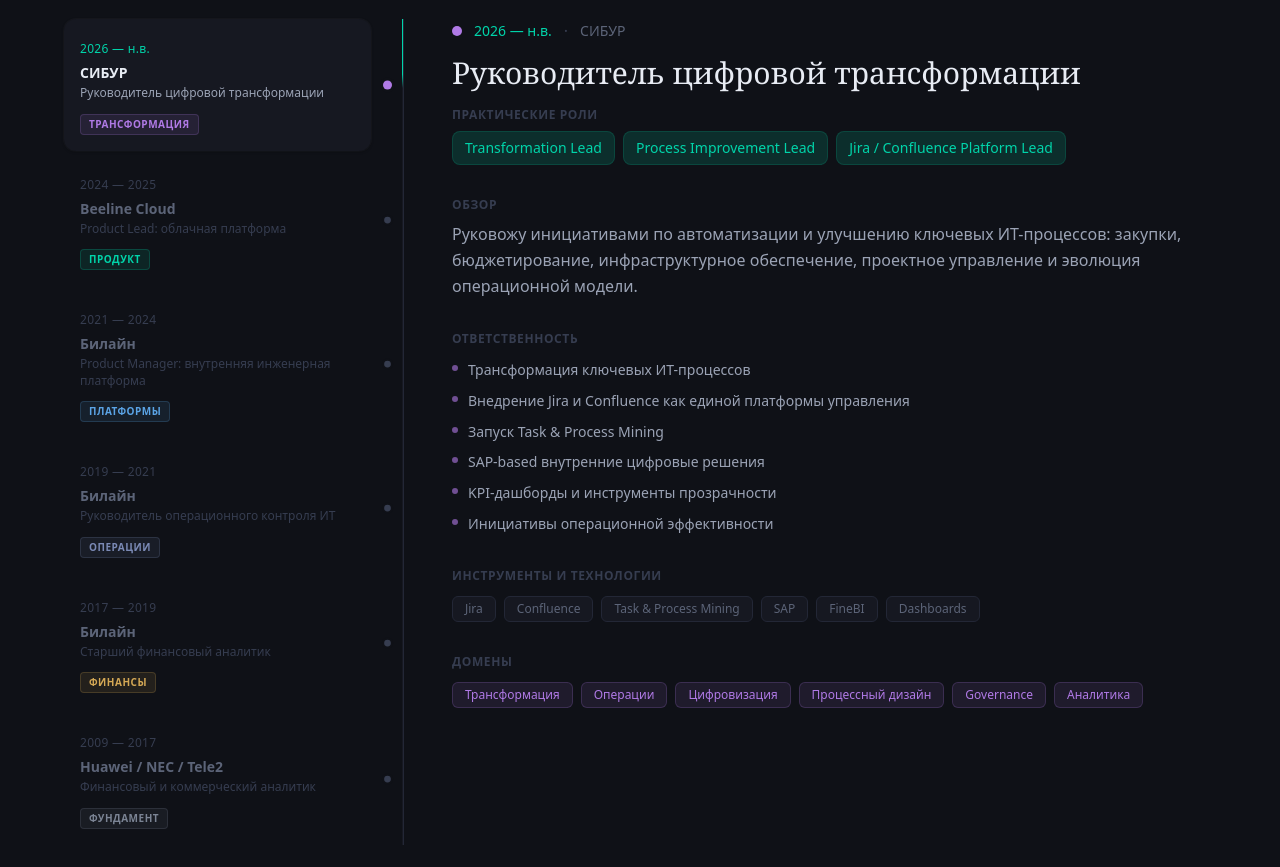
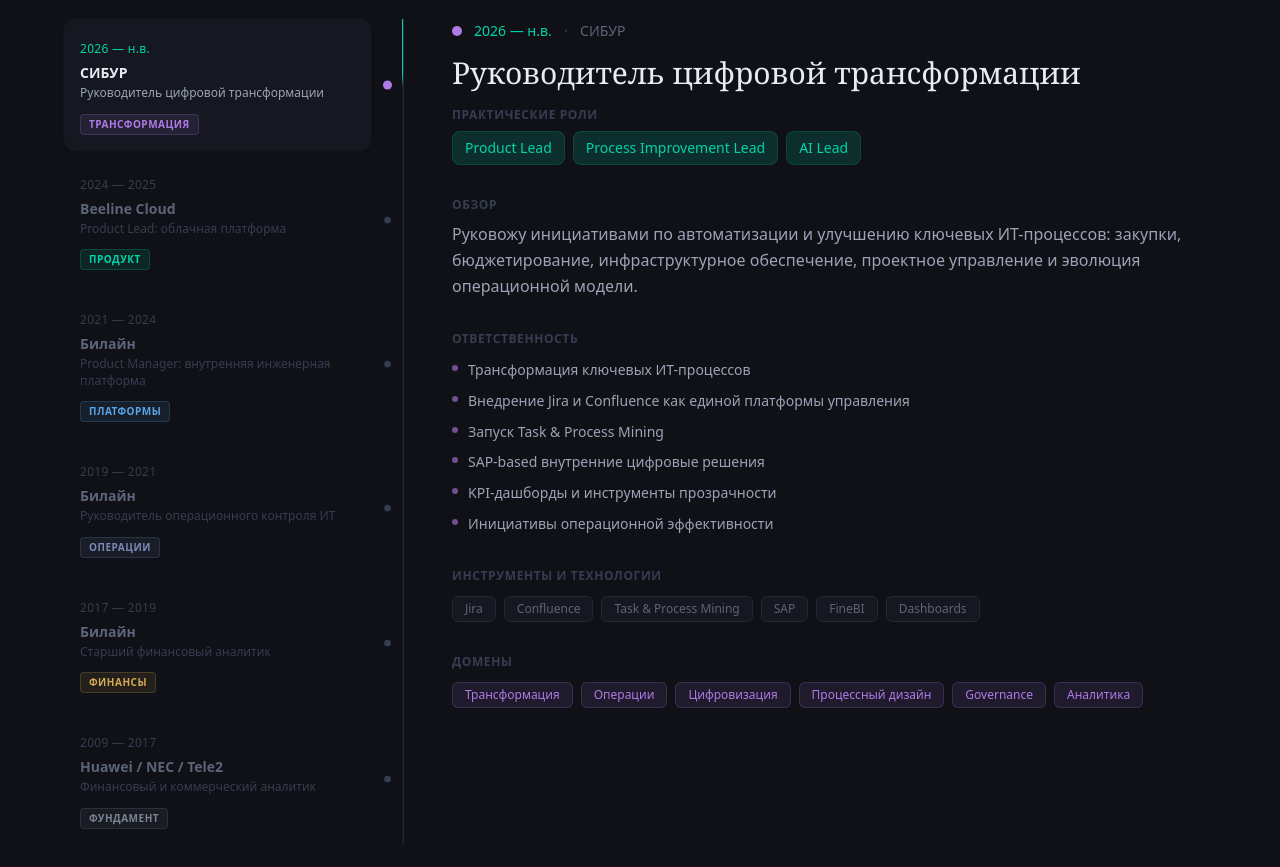
Before and after one commit to khorkovsergey/khorkovsergey-site, a Next.js app: page / in a window 1280 px wide. Shown: the part 1180-2047 px from the top of the page. Built offline with nearby package versions, Linux system fonts and the light colour scheme.

Commit message:
update website

```diff
--- a/data/career.ts
+++ b/data/career.ts
@@ -40,9 +40,9 @@
       company: 'СИБУР',
       formalTitle: 'Руководитель цифровой трансформации',
       practicalRoles: [
-        'Transformation Lead',
+        'Product Lead',
         'Process Improvement Lead',
-        'Jira / Confluence Platform Lead',
+        'AI Lead',
       ],
       overview:
         'Руковожу инициативами по автоматизации и улучшению ключевых ИТ-процессов: закупки, бюджетирование, инфраструктурное обеспечение, проектное управление и эволюция операционной модели.',
@@ -212,9 +212,9 @@
       company: 'SIBUR',
       formalTitle: 'Digital Transformation Lead',
       practicalRoles: [
-        'Transformation Lead',
+        'Product Lead',
         'Process Improvement Lead',
-        'Jira / Confluence Platform Lead',
+        'AI Platform Lead',
       ],
       overview:
         'Leading initiatives focused on automation and improvement of key IT processes, including procurement, budgeting, infrastructure provisioning, project governance and operating model evolution.',
```
